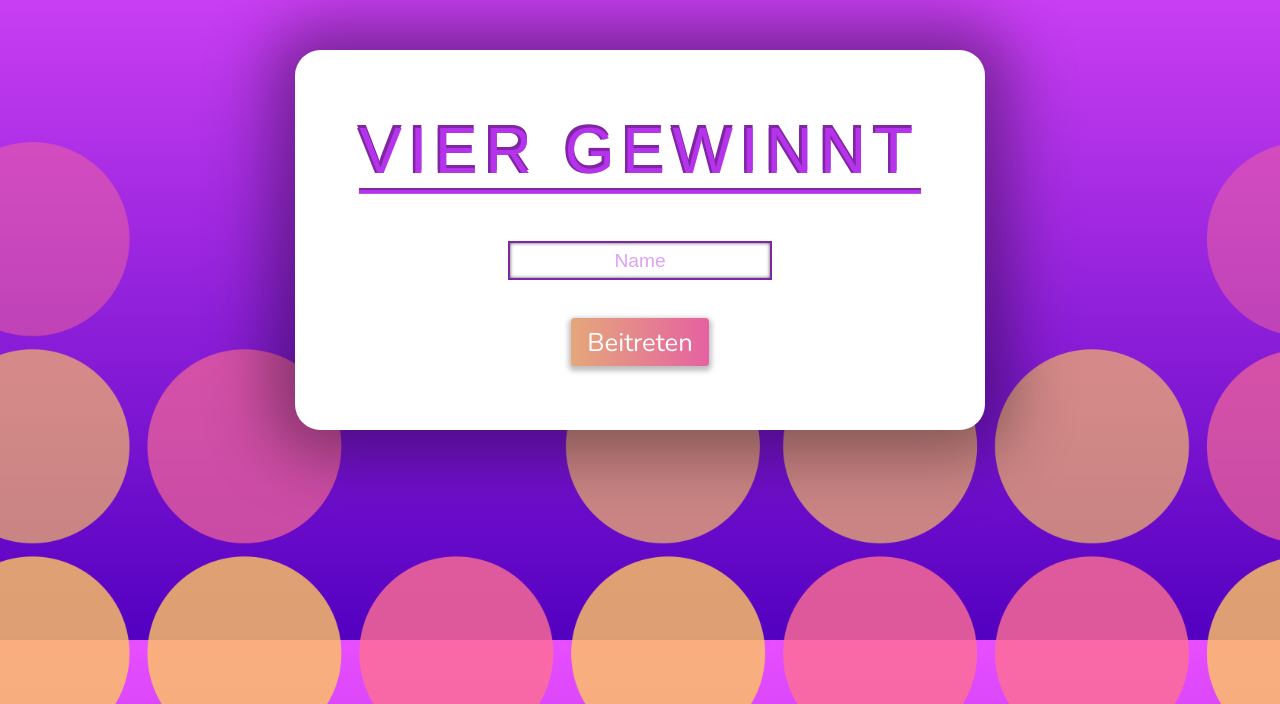
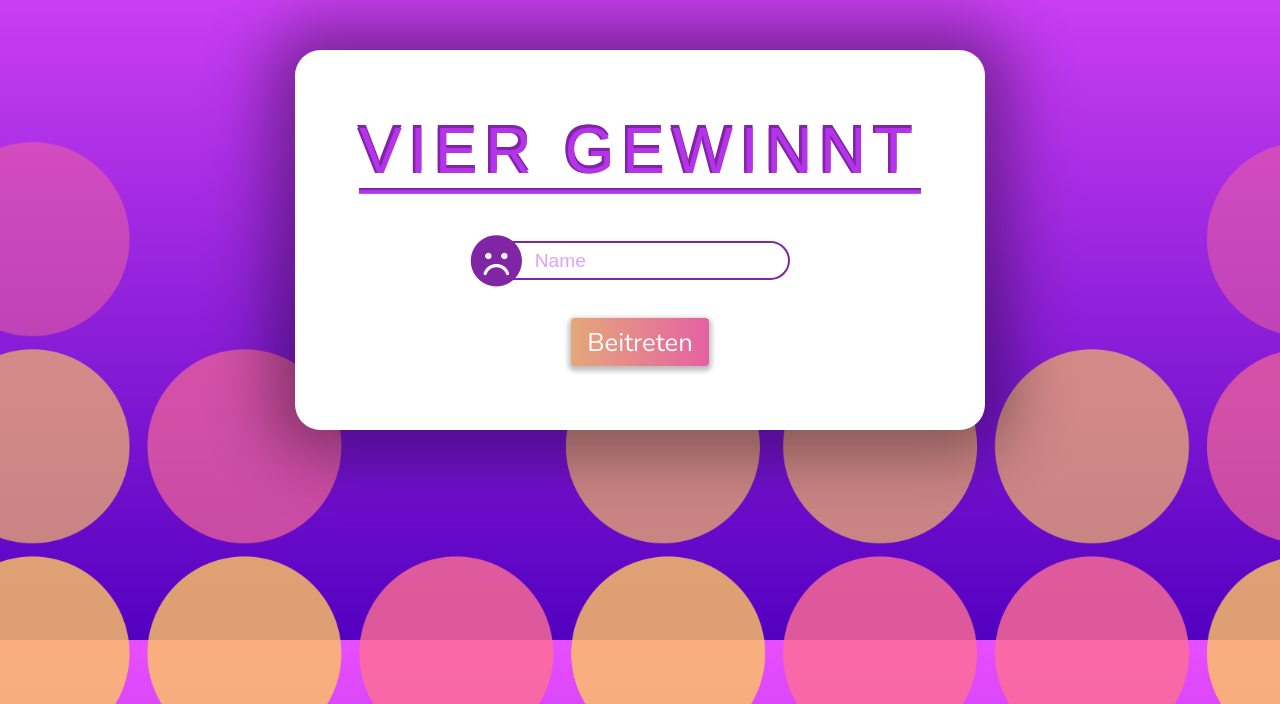
Before and after one commit to Xilon0/Vier-Gewinnt-PHP, a PHP site: page / in a window 1280 px wide. Shown: the part 160-864 px from the top of the page. Run offline with PHP 8.4, Linux system fonts and the light colour scheme; some web fonts are replaced.

Commit message:
UI Update
Hauptmenü & end-screen Änderungen des Designs

```diff
--- a/index.php
+++ b/index.php
@@ -19,22 +19,46 @@
         <link rel="stylesheet" href="styles/lobby.css">
 
         <link rel="preconnect" href="https://fonts.googleapis.com">
+        <link href="https://cdnjs.cloudflare.com/ajax/libs/font-awesome/6.0.0-beta3/css/all.min.css" rel="stylesheet">
         <link rel="preconnect" href="https://fonts.gstatic.com" crossorigin>
         <link href="https://fonts.googleapis.com/css2?family=Jaro:opsz@6..72&display=swap" rel="stylesheet">
         <link href="https://fonts.googleapis.com/css2?family=Nunito:ital,wght@0,200..1000;1,200..1000&display=swap" rel="stylesheet">
+
     </head>
     <body>
         <img src="images/background.png" id="background">
 
         <form id="form">
             <p id="title">VIER GEWINNT</p>
+            <div style="position:relative;display:flex">
                 <input type="text" id="username" name="username" placeholder="Name" required>
+                <i class="fa-solid fa-face-frown" id="user-icon"></i>
+            </div>
             <button type="submit">Beitreten</button>
         </form>
 
         <script>
+            const inputField = document.getElementById("username");
+            const userIcon = document.getElementById("user-icon");
+
+            function checkInput() {
+                const inputValue = inputField.value.trim();
+                if (inputValue == "") {
+                    userIcon.className = "fa-solid fa-face-frown";
+                } else {
+                    userIcon.className = "fa-solid fa-face-smile";
+                }
+            }
+
+            inputField.addEventListener('input', checkInput);
+
             document.getElementById("form").addEventListener("submit", async function(event) {
                 event.preventDefault();
+
+                const inputValue = inputField.value.trim();
+                if (inputValue == "") {
+                    return;
+                }
 
                 const formData = new FormData(this);
 
--- a/styles/game.css
+++ b/styles/game.css
@@ -183,7 +183,7 @@
     color: #ff7373;
 }
 
-@media only screen and (max-width: 800px) {
+@media only screen and (max-width: 650px) {
     .selectable {
         width: 5vw;
     }
@@ -305,6 +305,7 @@
 #winner {
     color: rgb(26, 156, 0);
     box-shadow: inset 0 0 10px #00000050;
+    border-radius: 10px;
 }
 
 #Round-End .end-wrapper .buttons {
@@ -320,6 +321,9 @@
     box-shadow: 0 0 10px #00000060, 0 2px #000000;
     cursor: pointer;
     transition: 0.1s;
+    padding: 5px;
+    padding-left: 9px;
+    padding-right: 9px;
 }
 
 #Round-End .end-wrapper button:active {
--- a/styles/lobby.css
+++ b/styles/lobby.css
@@ -20,12 +20,16 @@ form {
 }
 
 input {
+    outline: none;
     border: 0.2vw solid #8026a4;
-    box-shadow: inset 0 0 0.3vw #000000ae;
+    border-left: none;
+    border-top-right-radius: 100vw;
+    border-bottom-right-radius: 100vw;
     color: #B533EA;
-    text-align: center;
+    text-align: left;
     font-size: 1.5vw;
     padding: 0.5vw;
+    padding-left: 3.5vw;
 }
 
 input:focus {
@@ -35,6 +39,14 @@ input:focus {
 
 input::placeholder {
     color: #b633ea75;
+}
+
+#user-icon {
+    position: absolute;
+    color: #8026a4;
+    left: -1.5vw;
+    font-size: 4vw;
+    align-self: center;
 }
 
 button {
```
Also changed, not shown: game.php (+1 -12 lines), background.svg, favicon.ico. Lines whose indentation alone changed are shown as unchanged.
